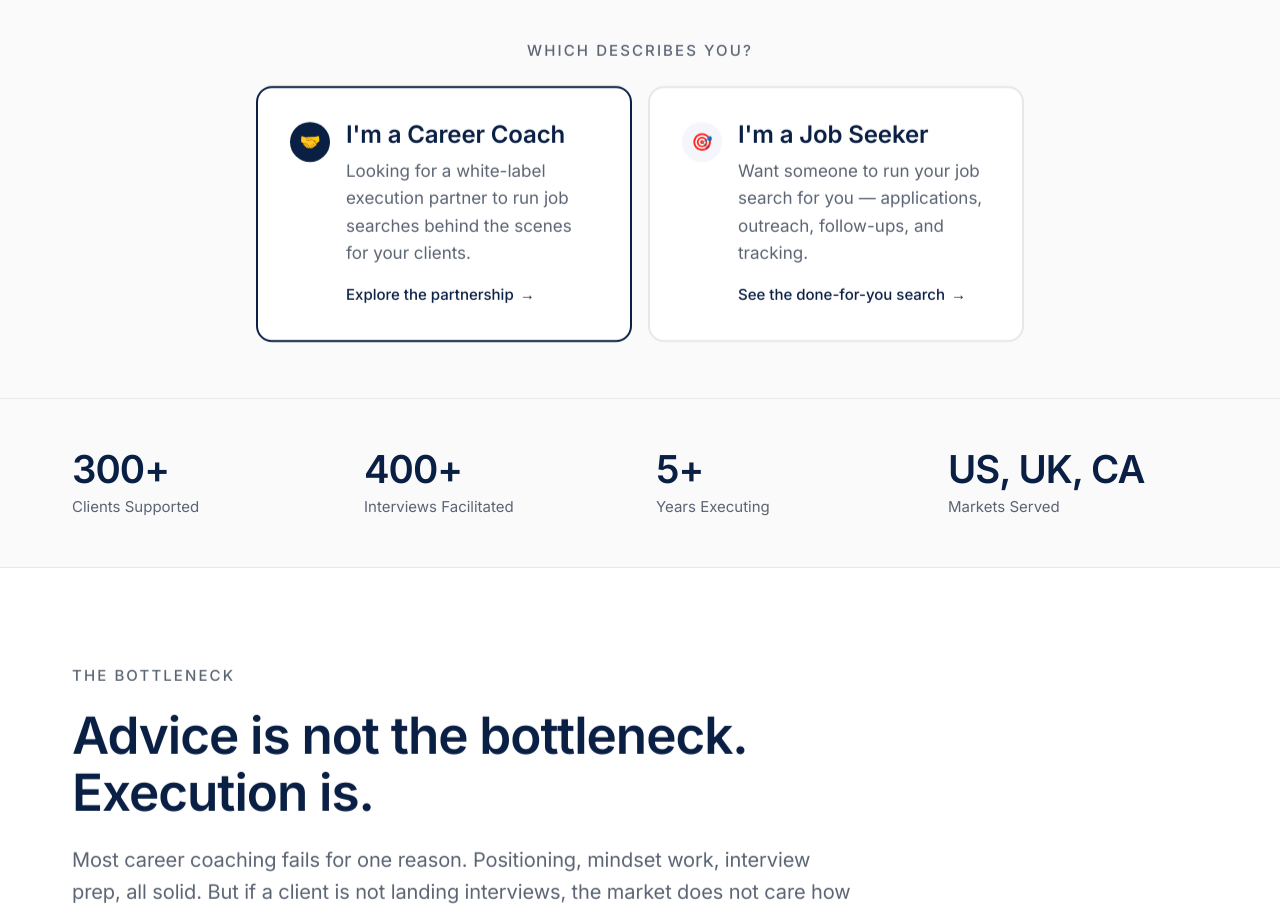
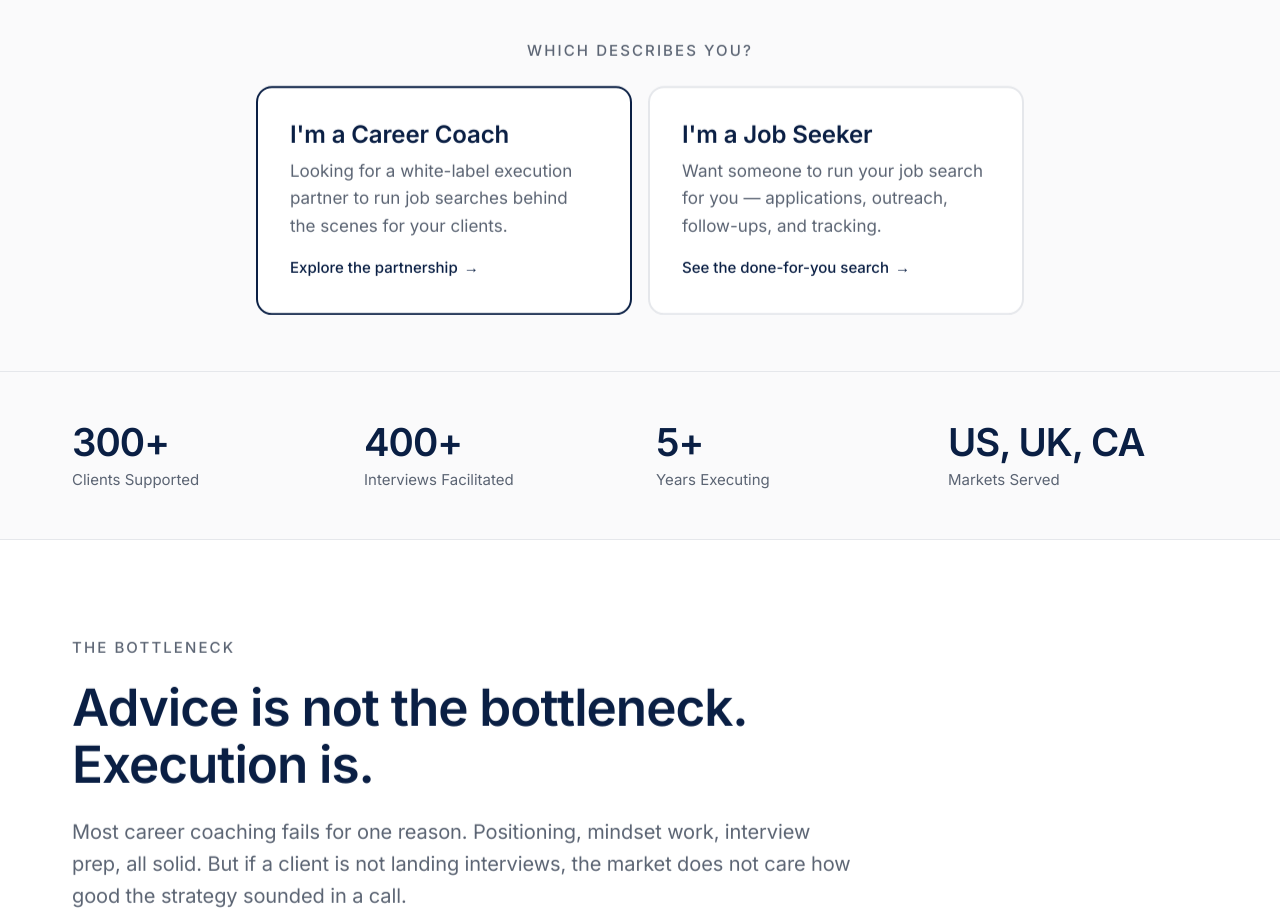
Before and after one commit to Hasanwaheed7073/zainazhar-portfolio, a Next.js app: page / in a window 1280 px wide. Shown: the part 820-1733 px from the top of the page. Built offline with nearby package versions, Linux system fonts and the light colour scheme.

Commit message:
style: remove emoji icons from audience selector cards

```diff
--- a/components/sections/AudienceSelector.tsx
+++ b/components/sections/AudienceSelector.tsx
@@ -20,10 +20,6 @@ export function AudienceSelector() {
               id="audience-coach"
               className="group relative rounded-card border-2 border-navy bg-surface p-7 md:p-8 transition-all duration-150 hover:shadow-soft"
             >
-              <div className="flex items-start gap-4">
-                <span className="mt-0.5 flex h-10 w-10 shrink-0 items-center justify-center rounded-full bg-navy text-surface text-body font-semibold" aria-hidden="true">
-                  🤝
-                </span>
               <div>
                 <p className="text-h3 font-semibold text-navy">I&apos;m a Career Coach</p>
                 <p className="mt-2 text-body text-ink-muted">
@@ -34,7 +30,6 @@ export function AudienceSelector() {
                   <span aria-hidden="true">→</span>
                 </p>
               </div>
-              </div>
             </Link>
 
             {/* Job Seeker path */}
@@ -43,10 +38,6 @@ export function AudienceSelector() {
               id="audience-jobseeker"
               className="group relative rounded-card border-2 border-line bg-surface p-7 md:p-8 transition-all duration-150 hover:border-navy hover:shadow-soft"
             >
-              <div className="flex items-start gap-4">
-                <span className="mt-0.5 flex h-10 w-10 shrink-0 items-center justify-center rounded-full bg-navy-50 text-navy text-body font-semibold" aria-hidden="true">
-                  🎯
-                </span>
               <div>
                 <p className="text-h3 font-semibold text-navy">I&apos;m a Job Seeker</p>
                 <p className="mt-2 text-body text-ink-muted">
@@ -57,7 +48,6 @@ export function AudienceSelector() {
                   <span aria-hidden="true">→</span>
                 </p>
               </div>
-              </div>
             </Link>
           </div>
         </Reveal>
```
Lines whose indentation alone changed are shown as unchanged.
